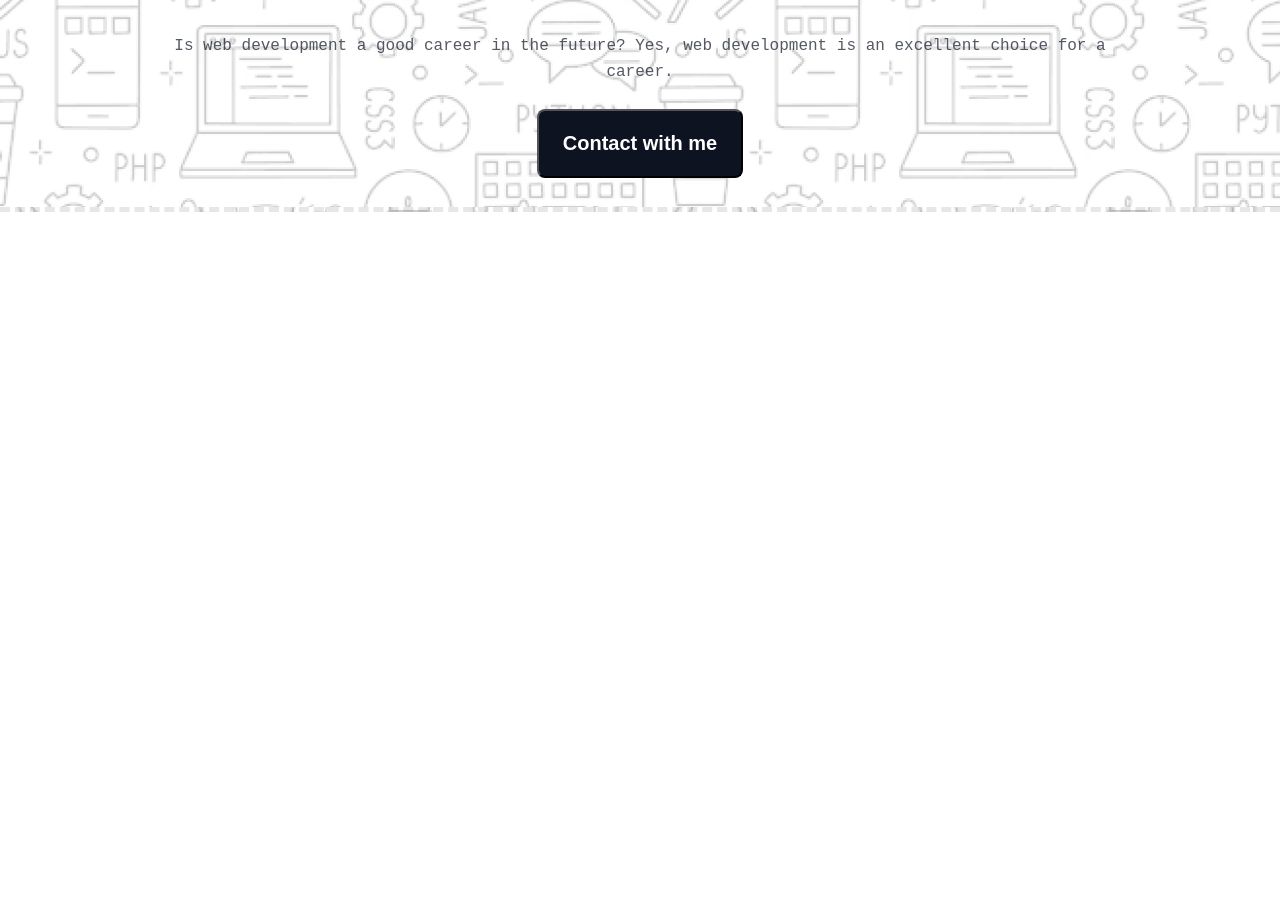
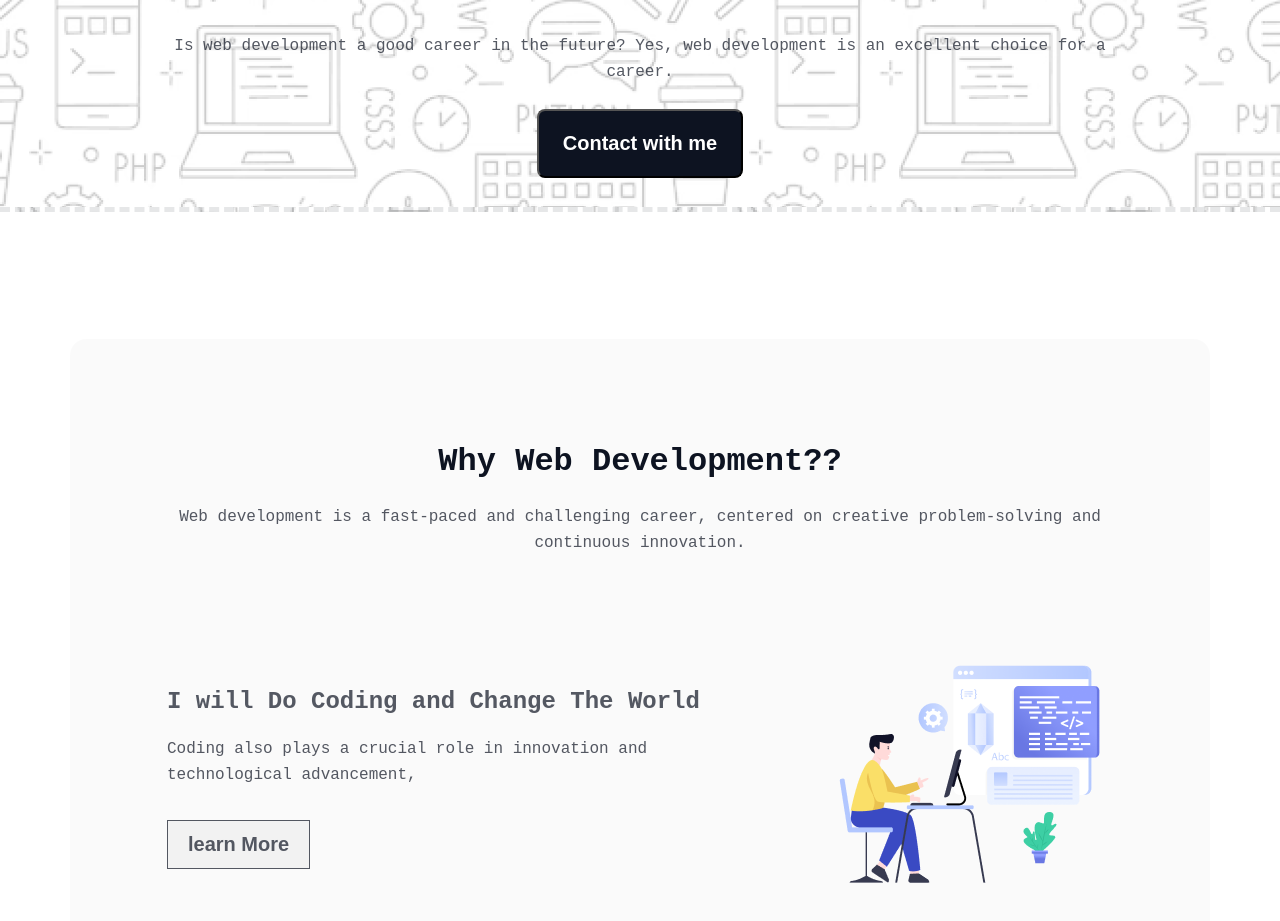
Before and after one commit to rathininfo/B10A1-Challenge-Begins, a plain HTML site: page index.html in a window 1280 px wide. Shown: the part 569-1490 px from the top of the page. Before the commit the page ends 800 px from the top, so only its background shows below. Drawn offline with Linux system fonts and the light colour scheme; a web font is replaced by a local one.

Commit message:
completed why web development top section and i will do coding and change the world section

```diff
--- a/index.html
+++ b/index.html
@@ -7,6 +7,7 @@
     <link rel="stylesheet" href="styles/style.css">
 </head>
 <body>
+    <!-- start header section -->
     <header id="header-container">
 <!-- start nav section -->
         <section>
@@ -22,19 +23,42 @@
                     <img src="assets/Group.png" alt="">
                 <h2 class="hero-title">"In the near future, I hope to become a Developer."</h2>
                 <p class="hero-description">Is web development a good career in the future? Yes, web development is an excellent choice for a career. </p>
-                <a href="https://www.facebook.com" target="_blank"><button class="contact-button">Contact with me</button></a>
+                <a href="#"><button class="contact-button">Contact with me</button></a>
                 </div>
             </div>
         </section>
 <!-- End nav section -->
     </header>
+<!-- end header section -->
+ <!-- start main section -->
+    <main id="main-container">
+        <!-- start why web development section -->
+        <section id="Why-Web-Development-container">
+            <section class="why-web-dev-content">
+                <h2 class="why-web-dev-title">Why Web Development??</h2>
+                <p class="why-web-dev-description">Web development is a fast-paced and challenging career, centered on creative problem-solving and continuous innovation.</p>
+            </section>
+<!-- start I will Do Coding and Change The World  -->
+            <section class="about-coding-container">
+                <div class="about-coding-content">
+                    <h2 class="about-coding-title">I will Do Coding and Change The World</h2>
+                    <p class="about-coding-description">Coding also plays a crucial role in innovation and technological advancement,</p>
+                    <a href="#"><button id="learn-more-button">learn More</button></a>
+                </div>
 
-    <main>
-
+                <div>
+                    <img src="assets/Layer_1.png" alt="Image Here">
+                </div>
+            </section>
+            <!-- end I will Do Coding and Change The World  -->
+        </section>
+        <!-- end why web development section -->
     </main>
-
+<!-- end main section -->
+ <!-- start footer section -->
     <footer>
 
     </footer>
+<!-- end footer section -->
 </body>
 </html>
--- a/styles/style.css
+++ b/styles/style.css
@@ -40,12 +40,12 @@ body{
 /* end nav section style */
 /* start hero section style */
 .hero-main-container{
-
     background-image: url('../assets/Hero-bg.png');
     border-top:  1px dashed rgba(13, 19, 33, 0.1);
     border-bottom: 1px dashed rgba(13, 19, 33, 0.1);
     border-width: thick;
     margin: 0 auto;
+    margin-bottom:127px;
 }
 
 .hero-content-container{
@@ -92,5 +92,82 @@ body{
     font-weight: 600;
     cursor: pointer;
 }
+/* end hero section style */
 
-/* end hero section style */
+#main-container{
+    max-width:1140px;
+    height: 1395px;
+    margin: 0 auto;
+    border-radius: 16px;
+    background: rgba(13, 19, 33, 0.02);
+
+}
+
+/* start why web development */
+#Why-Web-Development-container{
+    max-width: 946px;
+    margin: 0 auto;
+    padding: 80px;
+}
+
+.why-web-dev-content{
+    display: flex;
+    justify-content: center;
+    flex-direction: column;
+    text-align: center;
+    margin-bottom: 106px;
+}
+
+.why-web-dev-title{
+    color: rgb(13, 19, 33);
+    font-size: 32px;
+    font-weight: 800;
+    line-height: 37px;
+    margin: 24px 0px;
+}
+
+.why-web-dev-description{
+    color: rgb(13, 19, 33);
+    opacity: 0.7;
+    font-size: 16px;
+    font-weight: 400;
+    line-height: 26px;
+}
+
+/* start I will Do Coding and Change The World */
+.about-coding-container{
+    display: flex;
+    justify-content: space-between;
+    align-items: center;
+    gap: 99px;
+}
+
+.about-coding-title{
+    color: rgba(13, 19, 33, 0.7);
+    font-size: 24px;
+    font-weight: 700;
+    line-height: 36px;
+    margin: 16px 0px;
+}
+
+.about-coding-description{
+    color: rgb(13, 19, 33);
+    opacity: 0.7;
+    font-size: 16px;
+    font-weight: 400;
+    line-height: 26px;
+}
+
+#learn-more-button{
+    box-sizing: border-box;
+    border: 1px solid rgb(13, 19, 33);
+    opacity: 0.7;
+    padding: 12px 20px 12px 20px;
+    color: rgb(13, 19, 33);
+    font-size: 20px;
+    font-weight: 600;
+    margin: 32px 0px;
+}
+/* End I will Do Coding and Change The World */
+
+/* end why web development */
```
